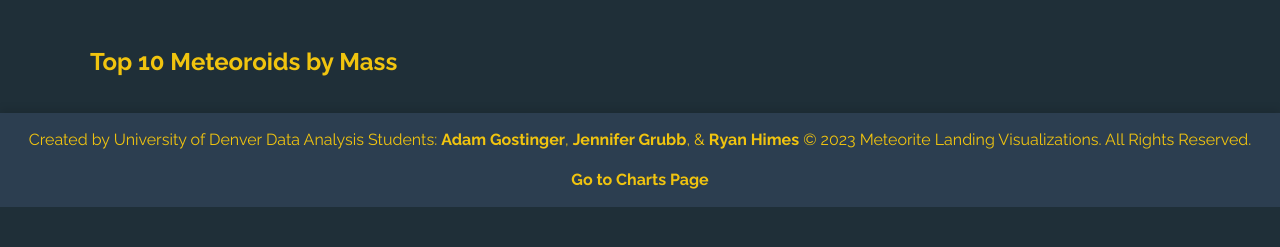
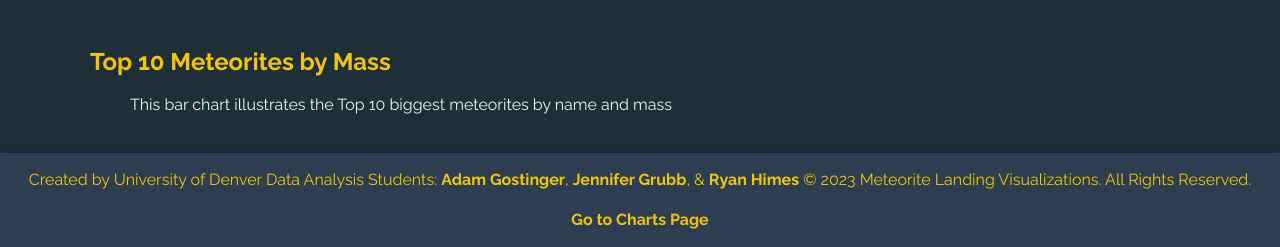
Before and after one commit to agostinger/Project3-Meteorite-Landings, a Flask app: page / in a window 1280 px wide. Shown: the part 658-905 px from the top of the page. Before the commit the page ends 865 px from the top, so only its background shows below. Run offline with Flask 3, Linux system fonts and the light colour scheme; some libraries are stand-ins or nearby versions.

Commit message:
roughReadME

```diff
--- a/templates/index.html
+++ b/templates/index.html
@@ -145,7 +145,8 @@
         </section>
         <section class="row mt-5">
             <article role="article" class="col-lg-12">
-                <h4>Top 10 Meteoroids by Mass</h4>
+                <h4>Top 10 Meteorites by Mass</h4>
+                <ul>This bar chart illustrates the Top 10 biggest meteorites by name and mass</ul>
                 <div id="bar" aria-label="Bar chart of top 10 meteoroids by mass" class="mt-3"></div>
             </article>
         </section>
```
Also changed, not shown: README.md.
